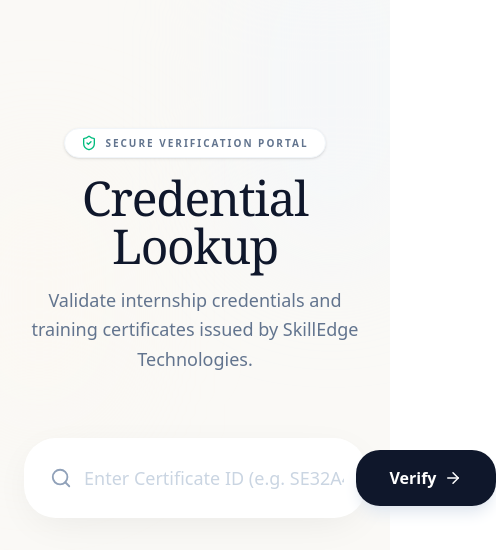
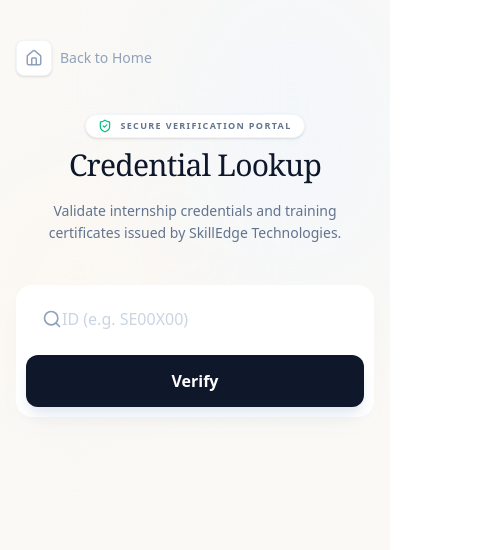
Before and after one commit to ponsankar-R/SET, a Next.js app: page /verify in a window 390 px wide. Shown: the top 550 px of the page, 496 px wide, since content can reach past the window. Built offline with nearby package versions, Linux system fonts and the light colour scheme.

Commit message:
verification final fix

```diff
--- a/app/verify/page.tsx
+++ b/app/verify/page.tsx
@@ -1,6 +1,10 @@
 "use client";
-import React, { useState, useEffect } from 'react';
-import { Search, CheckCircle, XCircle, Award, ShieldCheck, Calendar, BookOpen, User, ArrowRight, Loader2 } from 'lucide-react';
+import React, { useState } from 'react';
+import Link from 'next/link';
+import {
+  Search, CheckCircle, XCircle, Award, ShieldCheck,
+  Calendar, BookOpen, User, ArrowRight, Loader2, Home
+} from 'lucide-react';
 
 interface Certificate {
   id: string;
@@ -28,13 +32,12 @@
     setHasSearched(false);
 
     try {
-      // Fetching from the /public folder directly
       const response = await fetch('/certificates.json');
       if (!response.ok) throw new Error("Database not found");
 
       const certificateData: Certificate[] = await response.json();
 
-      // Artificial delay to make it feel like a "Secure Search"
+      // Professional search delay
       setTimeout(() => {
         const found = certificateData.find(
           (c) => c.id.toLowerCase() === certId.toLowerCase().trim()
@@ -51,52 +54,69 @@
   };
 
   return (
-    <div className="min-h-screen bg-[#faf9f6] text-slate-900 font-sans selection:bg-orange-100">
-      {/* Visual Background Glows */}
+    <div className="min-h-screen bg-[#faf9f6] text-slate-900 font-sans selection:bg-orange-100 pb-10">
+      {/* Background Glows */}
       <div className="fixed inset-0 overflow-hidden pointer-events-none">
-        <div className="absolute -top-[10%] -right-[5%] w-[40%] h-[40%] bg-blue-50/50 rounded-full blur-3xl"></div>
-        <div className="absolute top-[20%] -left-[5%] w-[30%] h-[30%] bg-orange-50/40 rounded-full blur-3xl"></div>
+        <div className="absolute -top-[5%] -right-[5%] w-[60%] md:w-[40%] h-[40%] bg-blue-50/50 rounded-full blur-3xl"></div>
+        <div className="absolute top-[20%] -left-[5%] w-[50%] md:w-[30%] h-[30%] bg-orange-50/40 rounded-full blur-3xl"></div>
       </div>
 
-      <div className="relative max-w-4xl mx-auto pt-32 pb-20 px-6">
+      <div className="relative max-w-4xl mx-auto pt-10 md:pt-24 px-4 md:px-6">
+
+        {/* Navigation / Back Button */}
+        <div className="mb-8 md:mb-12">
+          <Link
+            href="/"
+            className="inline-flex items-center gap-2 text-slate-400 hover:text-slate-900 transition-colors font-medium text-sm group"
+          >
+            <div className="p-2 bg-white rounded-lg shadow-sm border border-slate-100 group-hover:border-slate-200 transition-all">
+              <Home size={18} />
+            </div>
+            Back to Home
+          </Link>
+        </div>
 
         {/* Header Section */}
-        <div className="text-center mb-16 space-y-4">
-          <div className="inline-flex items-center gap-2 px-4 py-1.5 rounded-full bg-white border border-slate-100 shadow-sm mb-4">
-            <ShieldCheck size={16} className="text-emerald-500" />
-            <span className="text-[10px] font-bold tracking-[0.2em] uppercase text-slate-500">Secure Verification Portal</span>
+        <div className="text-center mb-10 md:mb-16 space-y-4">
+          <div className="inline-flex items-center gap-2 px-3 py-1 md:px-4 md:py-1.5 rounded-full bg-white border border-slate-100 shadow-sm mb-2">
+            <ShieldCheck size={14} className="text-emerald-500 md:w-4 md:h-4" />
+            <span className="text-[9px] md:text-[10px] font-bold tracking-[0.15em] md:tracking-[0.2em] uppercase text-slate-500">Secure Verification Portal</span>
           </div>
-          <h1 className="text-5xl md:text-6xl font-serif tracking-tight text-slate-900">Credential Lookup</h1>
-          <p className="text-slate-500 text-lg max-w-lg mx-auto leading-relaxed">
+          <h1 className="text-3xl md:text-6xl font-serif tracking-tight text-slate-900 leading-tight">
+            Credential Lookup
+          </h1>
+          <p className="text-slate-500 text-sm md:text-lg max-w-lg mx-auto leading-relaxed px-4">
             Validate internship credentials and training certificates issued by SkillEdge Technologies.
           </p>
         </div>
 
         {/* Search Input Section */}
-        <div className="max-w-2xl mx-auto mb-16">
+        <div className="max-w-2xl mx-auto mb-12 md:mb-16">
           <form onSubmit={handleVerify} className="group relative">
             <div className={`
-              flex items-center gap-3 p-2 bg-white rounded-[2rem] shadow-[0_10px_40px_-10px_rgba(0,0,0,0.08)]
-              border-2 transition-all duration-300
+              flex flex-col sm:flex-row items-stretch sm:items-center gap-3 p-2 bg-white rounded-2xl sm:rounded-[2rem]
+              shadow-[0_10px_30px_-10px_rgba(0,0,0,0.05)] border-2 transition-all duration-300
               ${loading ? 'border-orange-200' : 'border-transparent group-focus-within:border-slate-200'}
             `}>
+              <div className="flex items-center flex-grow">
                 <div className="pl-4 text-slate-400">
-                <Search size={22} />
+                  <Search size={20} />
                 </div>
                 <input
                   type="text"
-                placeholder="Enter Certificate ID (e.g. SE32A45)"
-                className="flex-grow bg-transparent border-none focus:ring-0 text-lg py-4 placeholder:text-slate-300 font-medium"
+                  placeholder="ID (e.g. SE00X00)"
+                  className="w-full bg-transparent border-none focus:ring-0 text-base md:text-lg py-3 md:py-4 placeholder:text-slate-300 font-medium"
                   value={certId}
                   onChange={(e) => setCertId(e.target.value)}
                 />
+              </div>
               <button
                 type="submit"
                 disabled={loading}
-                className="bg-slate-900 text-white px-8 py-4 rounded-[1.5rem] font-bold hover:bg-slate-800 transition-all active:scale-95 flex items-center gap-2 shadow-lg shadow-slate-200 disabled:opacity-50 min-w-[140px] justify-center"
+                className="bg-slate-900 text-white px-6 py-3.5 sm:py-4 rounded-xl sm:rounded-[1.5rem] font-bold hover:bg-slate-800 transition-all active:scale-95 flex items-center justify-center gap-2 shadow-lg shadow-slate-200 disabled:opacity-50 sm:min-w-[140px]"
               >
                 {loading ? <Loader2 className="animate-spin" size={20} /> : 'Verify'}
-                {!loading && <ArrowRight size={18} />}
+                {!loading && <ArrowRight size={18} className="hidden sm:block" />}
               </button>
             </div>
           </form>
@@ -106,56 +126,57 @@
         {hasSearched && (
           <div className="animate-in fade-in slide-in-from-bottom-8 duration-700">
             {result ? (
-              <div className="bg-white rounded-[3rem] border border-slate-100 shadow-[0_50px_100px_-20px_rgba(0,0,0,0.06)] overflow-hidden">
+              <div className="bg-white rounded-[2rem] md:rounded-[3rem] border border-slate-100 shadow-[0_40px_80px_-20px_rgba(0,0,0,0.06)] overflow-hidden">
 
                 {/* Upper Status Bar */}
-                <div className="bg-emerald-500/5 px-8 py-5 border-b border-emerald-100/50 flex items-center justify-between">
-                  <div className="flex items-center gap-3 text-emerald-600">
-                    <div className="w-2.5 h-2.5 rounded-full bg-emerald-500 animate-pulse"></div>
-                    <span className="text-xs font-black uppercase tracking-widest">Valid Credential</span>
+                <div className="bg-emerald-500/5 px-6 md:px-8 py-4 border-b border-emerald-100/50 flex flex-wrap items-center justify-between gap-3">
+                  <div className="flex items-center gap-2 text-emerald-600">
+                    <div className="w-2 h-2 rounded-full bg-emerald-500 animate-pulse"></div>
+                    <span className="text-[10px] font-black uppercase tracking-widest">Valid Credential</span>
                   </div>
-                  <span className="text-[10px] font-mono bg-white px-3 py-1 rounded-md border border-slate-100 shadow-sm uppercase">Auth_ID: {result.id}</span>
+                  <span className="text-[9px] font-mono bg-white px-2 py-0.5 rounded border border-slate-100 shadow-sm uppercase">Auth_ID: {result.id}</span>
                 </div>
 
-                <div className="p-10 md:p-16">
-                  <div className="flex flex-col md:flex-row gap-16">
+                <div className="p-6 md:p-16">
+                  <div className="flex flex-col md:flex-row gap-8 md:gap-16 items-center md:items-start text-center md:text-left">
+
                     {/* Badge Visual Section */}
-                    <div className="flex flex-col items-center justify-center space-y-6">
+                    <div className="flex flex-col items-center space-y-4 md:space-y-6 shrink-0">
                       <div className="relative group">
-                        <div className="w-40 h-40 rounded-[2.5rem] bg-slate-50 border-2 border-slate-100 flex items-center justify-center text-slate-900 shadow-inner rotate-3 group-hover:rotate-0 transition-transform duration-500">
-                          <Award size={80} strokeWidth={1} />
+                        <div className="w-28 h-28 md:w-40 md:h-40 rounded-[2rem] md:rounded-[2.5rem] bg-slate-50 border-2 border-slate-100 flex items-center justify-center text-slate-900 shadow-inner md:rotate-3 group-hover:rotate-0 transition-transform duration-500">
+                          <Award size={50} className="md:w-20 md:h-20" strokeWidth={1} />
                         </div>
-                        <div className="absolute -top-4 -right-4 bg-white p-3 rounded-2xl shadow-xl border border-slate-50">
-                          <CheckCircle size={28} className="text-emerald-500" />
+                        <div className="absolute -top-2 -right-2 md:-top-4 md:-right-4 bg-white p-2 md:p-3 rounded-xl md:rounded-2xl shadow-xl border border-slate-50">
+                          <CheckCircle size={20} className="text-emerald-500 md:w-7 md:h-7" />
                         </div>
                       </div>
-                      <div className="text-center">
-                        <p className="text-[10px] font-bold text-slate-400 uppercase tracking-widest mb-1">Performance Grade</p>
-                        <p className="text-3xl font-serif text-orange-500 font-bold">{result.grade}</p>
+                      <div className="space-y-1">
+                        <p className="text-[9px] md:text-[10px] font-bold text-slate-400 uppercase tracking-widest">Performance</p>
+                        <p className="text-2xl md:text-3xl font-serif text-orange-500 font-bold">{result.grade}</p>
                       </div>
                     </div>
 
                     {/* Information Grid Section */}
-                    <div className="flex-grow space-y-10">
-                      <div>
-                        <h2 className="text-5xl font-serif mb-2 tracking-tight text-slate-900">{result.name}</h2>
-                        <div className="flex items-center gap-2 text-slate-400">
-                          <span className="w-10 h-[1px] bg-slate-200"></span>
-                          <span className="text-sm font-bold tracking-widest uppercase">{result.domain} • {result.type} Record</span>
+                    <div className="flex-grow space-y-8 md:space-y-10 w-full">
+                      <div className="space-y-2">
+                        <h2 className="text-3xl md:text-5xl font-serif tracking-tight text-slate-900">{result.name}</h2>
+                        <div className="flex items-center justify-center md:justify-start gap-2 text-slate-400">
+                          <span className="hidden md:block w-8 h-[1px] bg-slate-200"></span>
+                          <span className="text-[11px] md:text-sm font-bold tracking-widest uppercase">{result.domain} • {result.type} Record</span>
                         </div>
                       </div>
 
-                      <div className="grid grid-cols-1 md:grid-cols-2 gap-x-12 gap-y-10">
+                      <div className="grid grid-cols-1 sm:grid-cols-2 gap-x-8 gap-y-6 md:gap-y-10 border-y border-slate-50 py-8 md:border-none md:py-0">
                         <ResultField icon={<User />} label="Registration No" value={result.regNo} />
                         <ResultField icon={<BookOpen />} label="Institution" value={result.college} />
                         <ResultField icon={<Calendar />} label="Internship Period" value={result.period} />
                         <ResultField icon={<ShieldCheck />} label="Verified Issue Date" value={result.issueDate} />
                       </div>
 
-                      <div className="pt-10 border-t border-slate-50 flex items-start gap-4">
-                         <div className="w-1.5 h-1.5 bg-slate-200 rounded-full mt-1.5 shrink-0"></div>
-                        <p className="text-[11px] text-slate-400 leading-relaxed italic">
-                          This is an official digital record hosted by SkillEdge Technologies. This verification confirms that the participant has successfully completed the professional curriculum and evaluation associated with this Certificate ID.
+                      <div className="pt-6 md:pt-10 border-t md:border-slate-50 flex items-start gap-3">
+                         <div className="w-1.5 h-1.5 bg-slate-200 rounded-full mt-1.5 shrink-0 hidden md:block"></div>
+                        <p className="text-[10px] md:text-[11px] text-slate-400 leading-relaxed italic mx-auto md:mx-0 max-w-md">
+                          Official digital record by SkillEdge Technologies. Confirms completion of the professional curriculum and evaluation.
                         </p>
                       </div>
                     </div>
@@ -163,13 +184,13 @@
                 </div>
               </div>
             ) : (
-              <div className="bg-white p-20 rounded-[3rem] shadow-xl text-center border border-red-50 max-w-lg mx-auto">
-                <div className="w-24 h-24 bg-red-50 text-red-400 rounded-[2rem] flex items-center justify-center mx-auto mb-8 -rotate-6">
-                  <XCircle size={48} strokeWidth={1.5} />
+              <div className="bg-white p-10 md:p-20 rounded-[2rem] md:rounded-[3rem] shadow-xl text-center border border-red-50 max-w-lg mx-auto">
+                <div className="w-16 h-16 md:w-24 md:h-24 bg-red-50 text-red-400 rounded-2xl md:rounded-[2rem] flex items-center justify-center mx-auto mb-6 md:mb-8 -rotate-6">
+                  <XCircle size={32} className="md:w-12 md:h-12" strokeWidth={1.5} />
                 </div>
-                <h3 className="text-3xl font-serif mb-3 text-slate-900">Verification Failed</h3>
-                <p className="text-slate-500">
-                  The ID <span className="font-mono font-bold text-slate-800 tracking-wider">{certId}</span> was not found in our registry. Please ensure the ID is correct or contact SkillEdge support.
+                <h3 className="text-2xl md:text-3xl font-serif mb-2 md:mb-3 text-slate-900">Verification Failed</h3>
+                <p className="text-sm md:text-base text-slate-500">
+                  The ID <span className="font-mono font-bold text-slate-800 tracking-wider uppercase">{certId}</span> was not found in our registry.
                 </p>
               </div>
             )}
@@ -180,15 +201,14 @@
   );
 }
 
-// Sub-component for clean, consistent data fields
 function ResultField({ icon, label, value }: { icon: any, label: string, value: string }) {
   return (
-    <div className="group">
-      <div className="flex items-center gap-2 text-slate-300 mb-2 group-hover:text-orange-400 transition-colors duration-300">
-        {React.cloneElement(icon, { size: 16 })}
-        <span className="text-[9px] font-black uppercase tracking-[0.2em]">{label}</span>
+    <div className="group space-y-1">
+      <div className="flex items-center justify-center md:justify-start gap-2 text-slate-300 group-hover:text-orange-400 transition-colors duration-300">
+        {React.cloneElement(icon, { size: 14, className: "md:w-4 md:h-4" })}
+        <span className="text-[8px] md:text-[9px] font-black uppercase tracking-[0.15em] md:tracking-[0.2em]">{label}</span>
       </div>
-      <p className="text-lg text-slate-700 font-semibold leading-tight group-hover:text-slate-900 transition-colors">{value}</p>
+      <p className="text-base md:text-lg text-slate-700 font-semibold leading-snug group-hover:text-slate-900 transition-colors">{value}</p>
     </div>
   );
 }
```
Lines whose indentation alone changed are shown as unchanged.
